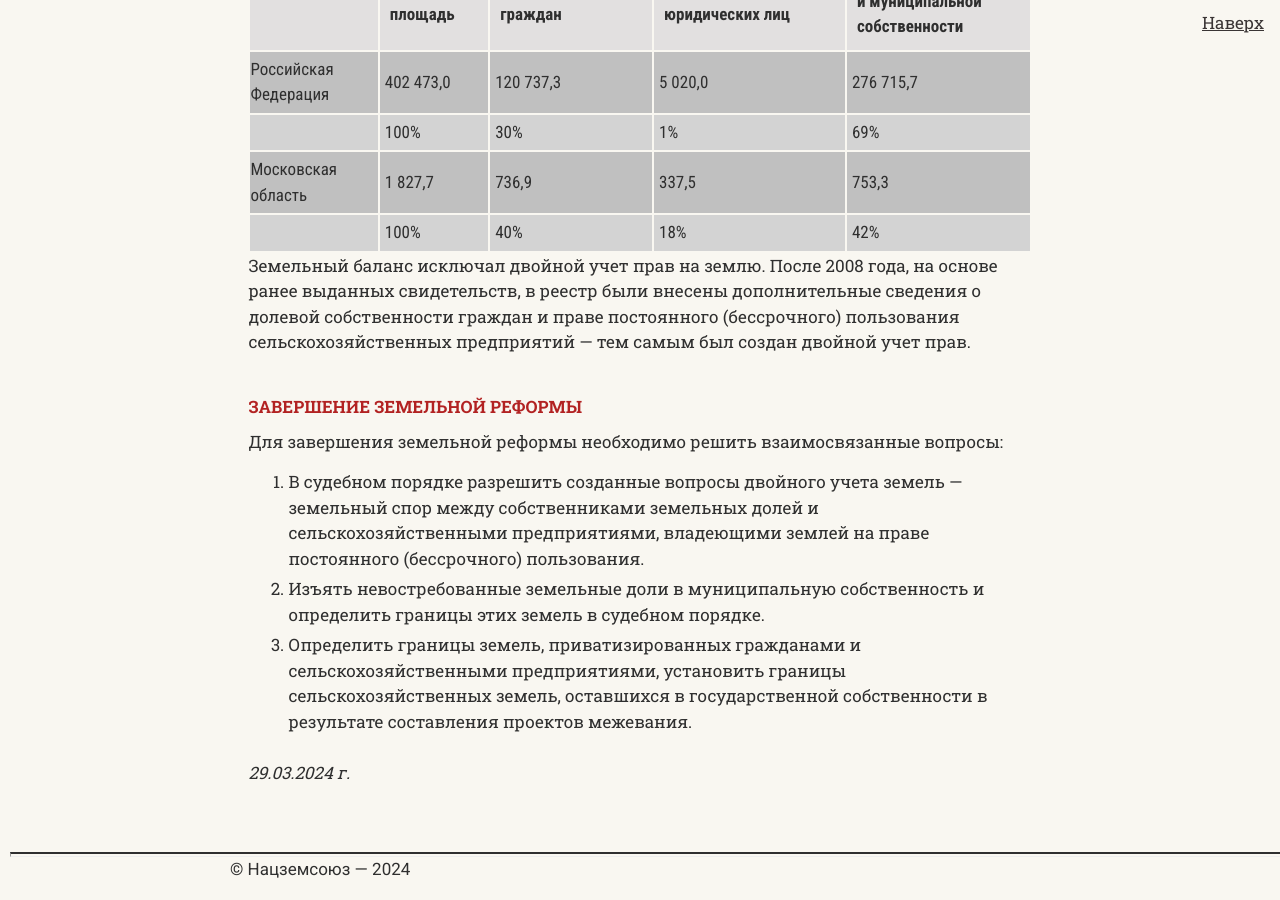
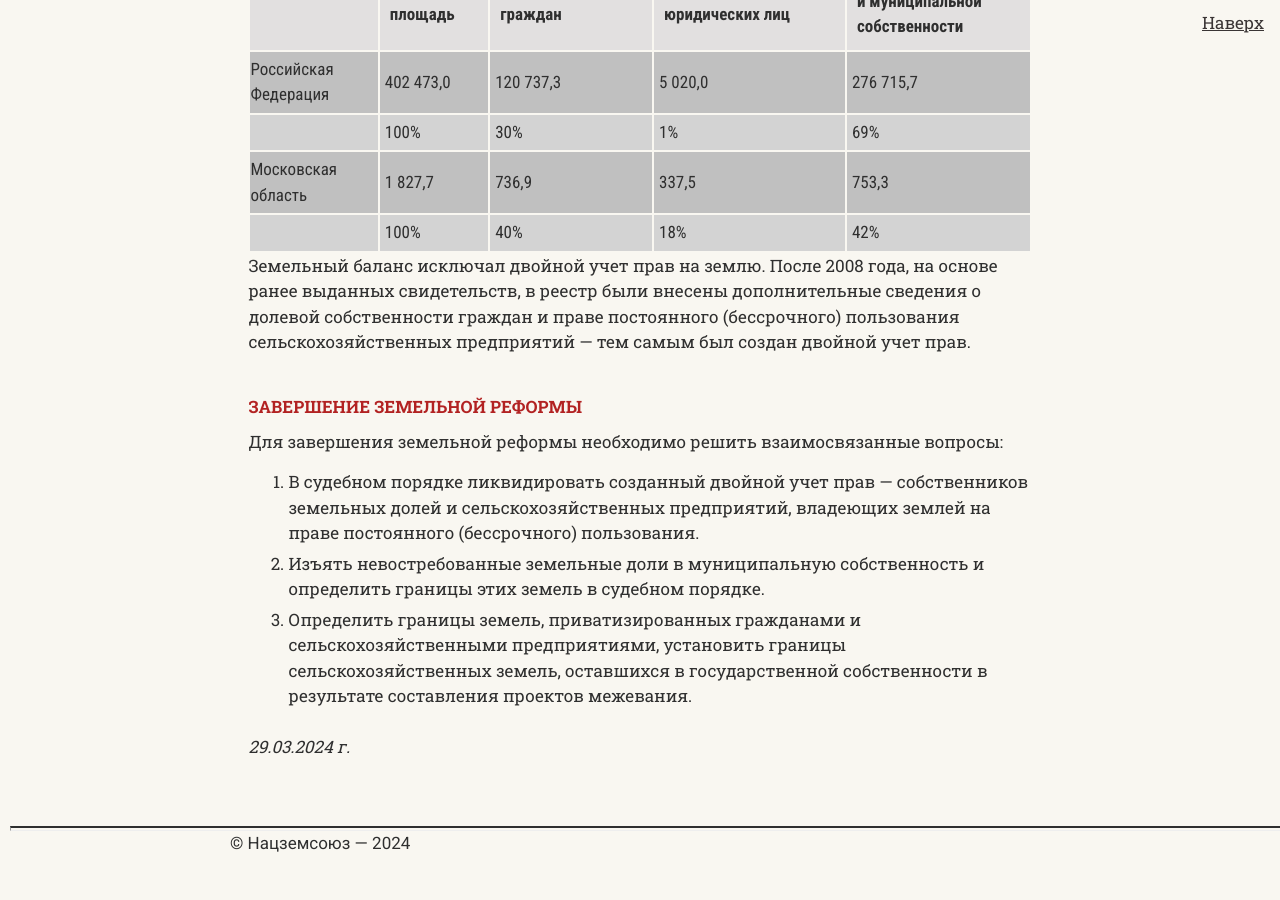
Before and after one commit to SergSi/land-use-art, a Jekyll site: the page built from _articles/2024-03-29-reforma.md, in a window 1280 px wide and 900 px high, scrolled down 2143 px. Built offline with Jekyll 4.4.1, drawn with Linux system fonts in a browser that asks for light colours; some web fonts are replaced; after the commit the page ends 3018 px from its top, so only the background shows below that.

Commit message:
Update 2024-03-29-reforma.md

```diff
--- a/_articles/2024-03-29-reforma.md
+++ b/_articles/2024-03-29-reforma.md
@@ -39,6 +39,6 @@ author: С. И. Ивасюк
 
 Для завершения земельной реформы необходимо решить взаимосвязанные вопросы:
 
-1.  В судебном порядке разрешить созданные вопросы двойного учета земель — земельный спор между собственниками земельных долей и сельскохозяйственными предприятиями, владеющими землей на праве постоянного (бессрочного) пользования.
+1.  В судебном порядке ликвидировать созданный двойной учет прав — собственников земельных долей и сельскохозяйственных предприятий, владеющих землей на праве постоянного (бессрочного) пользования.
 2. Изъять невостребованные земельные доли в муниципальную собственность и определить границы этих земель в судебном порядке.
 3. Определить границы земель, приватизированных гражданами и сельскохозяйственными предприятиями, установить границы сельскохозяйственных земель, оставшихся в государственной собственности в результате составления проектов межевания.
```
